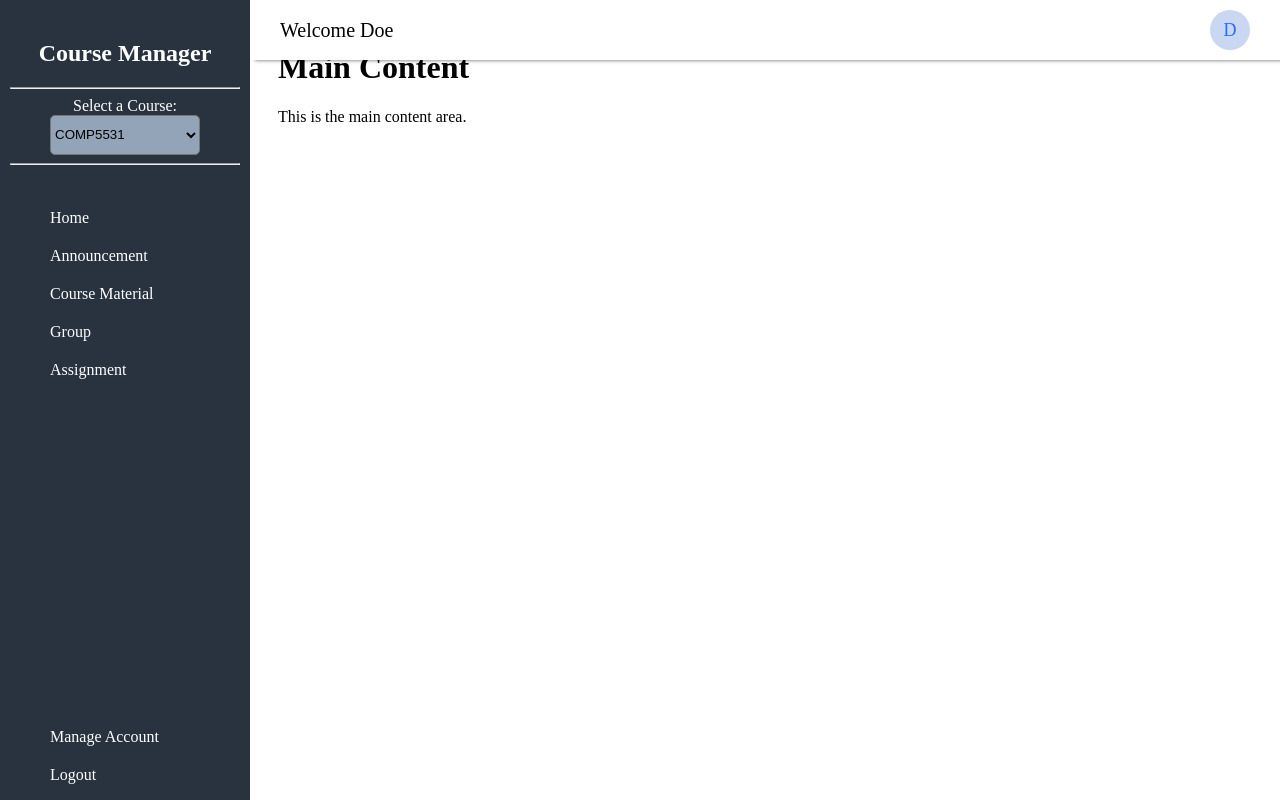
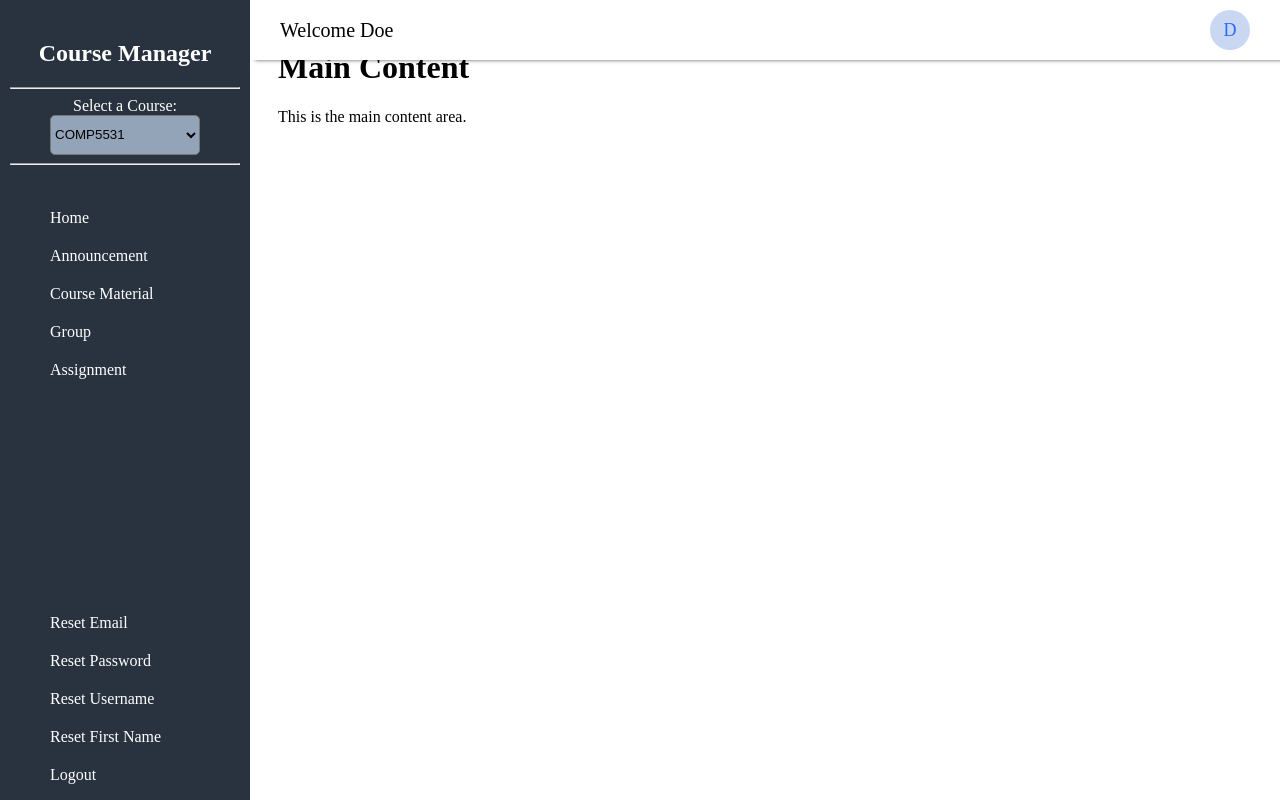
Before and after one commit to jessiemoszko/CrsMgr, a PHP site: page /index.php in a window 1280 px wide. Run offline with PHP 8.4, Linux system fonts and the light colour scheme; a user stored in the database is signed in.

Commit message:
modified the sidebar to include the freshly added functions

```diff
--- a/sidebar.php
+++ b/sidebar.php
@@ -44,9 +44,18 @@
     </ul>
     <div>
         <ul class="bottom">
-            <li>
-                <a href="manage-account.php">Manage Account</a>
-            </li>
+        <li>
+            <a href="reset-email.php">Reset Email</a>
+        </li>
+        <li>
+            <a href="reset-password.php">Reset Password</a>
+        </li>
+        <li>
+            <a href="reset-username.php">Reset Username</a>
+        </li>
+        <li>
+            <a href="reset-name.php">Reset First Name</a>
+        </li>
             <li>
                 <a href="logout.php">Logout</a>
             </li>
```
